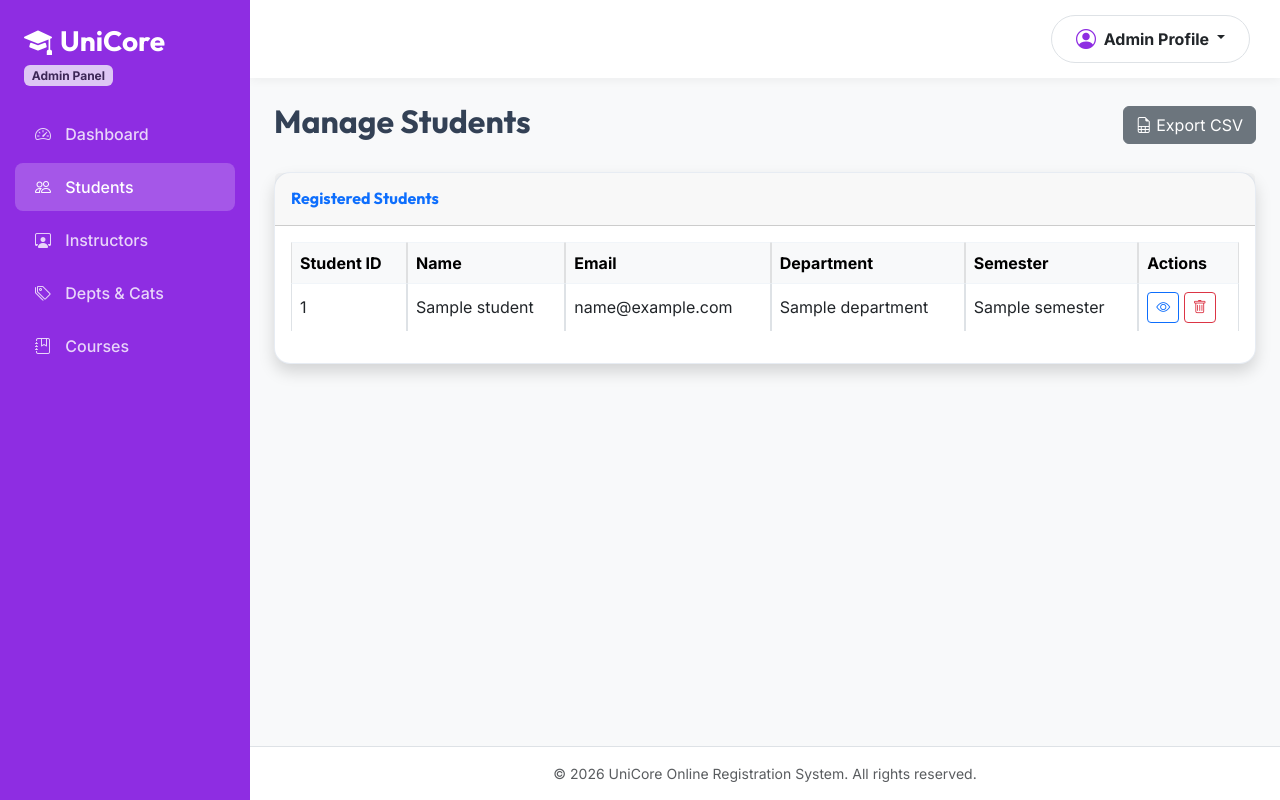
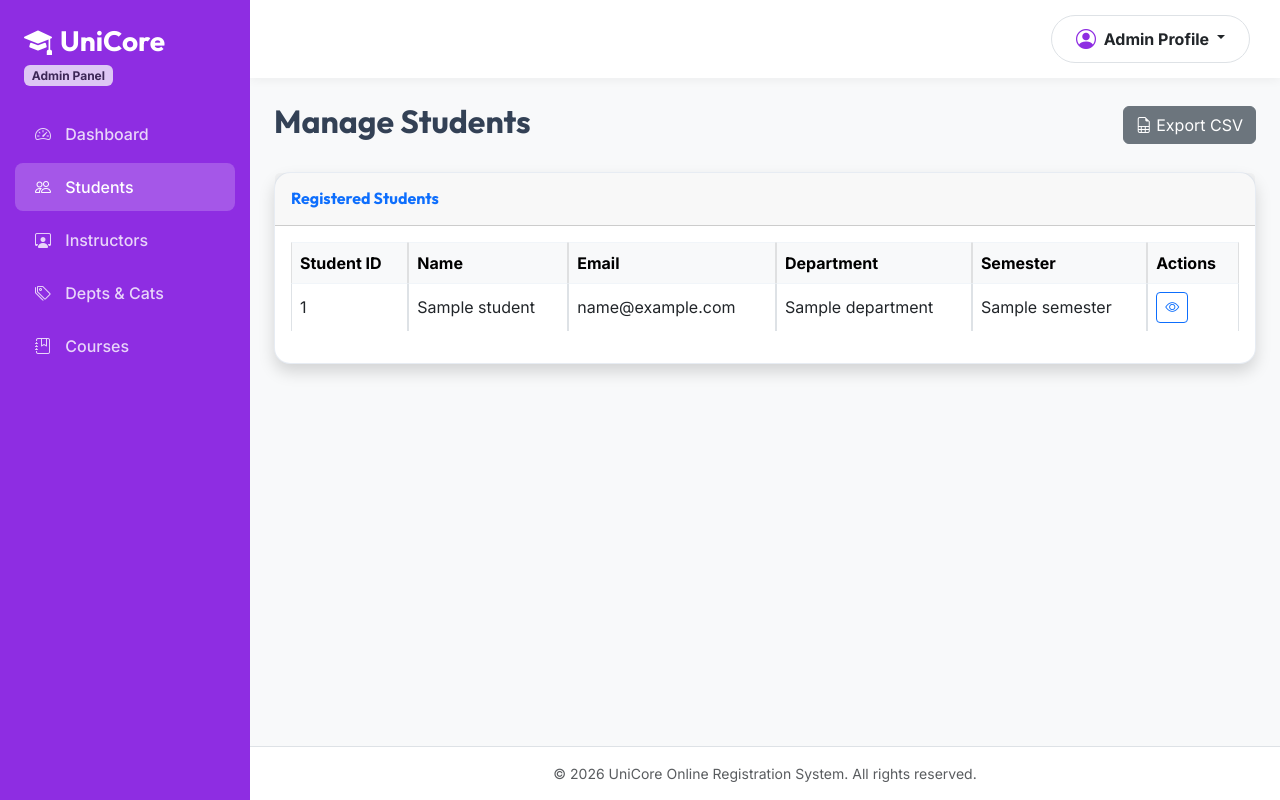
Before and after one commit to MaadhavaM/Online-Course-Registration-System, a Flask app: page /admin/students in a window 1280 px wide. Run offline with Flask 3, Linux system fonts and the light colour scheme; the visitor is signed in with stand-in values (Sample User, id 1); a database or web service that is not in the repository returns one stand-in record (values such as "Sample title"); parts of the project's set-up code (start-up, migrations or seed data) failed here and were passed over.

Commit message:
initial commit

```diff
--- a/templates/admin/students.html
+++ b/templates/admin/students.html
@@ -40,9 +40,6 @@
                         <td>{{ student.semester }}</td>
                         <td>
                             <button class="btn btn-sm btn-outline-primary" data-bs-toggle="modal" data-bs-target="#viewStudentModal{{ student._id }}"><i class="bi bi-eye"></i></button>
-                            <form action="{{ url_for('admin.delete_student', student_id=student._id) }}" method="POST" class="d-inline" onsubmit="return confirm('Delete this student?');">
-                                <button type="submit" class="btn btn-sm btn-outline-danger"><i class="bi bi-trash"></i></button>
-                            </form>
                         </td>
                     </tr>
 
```
